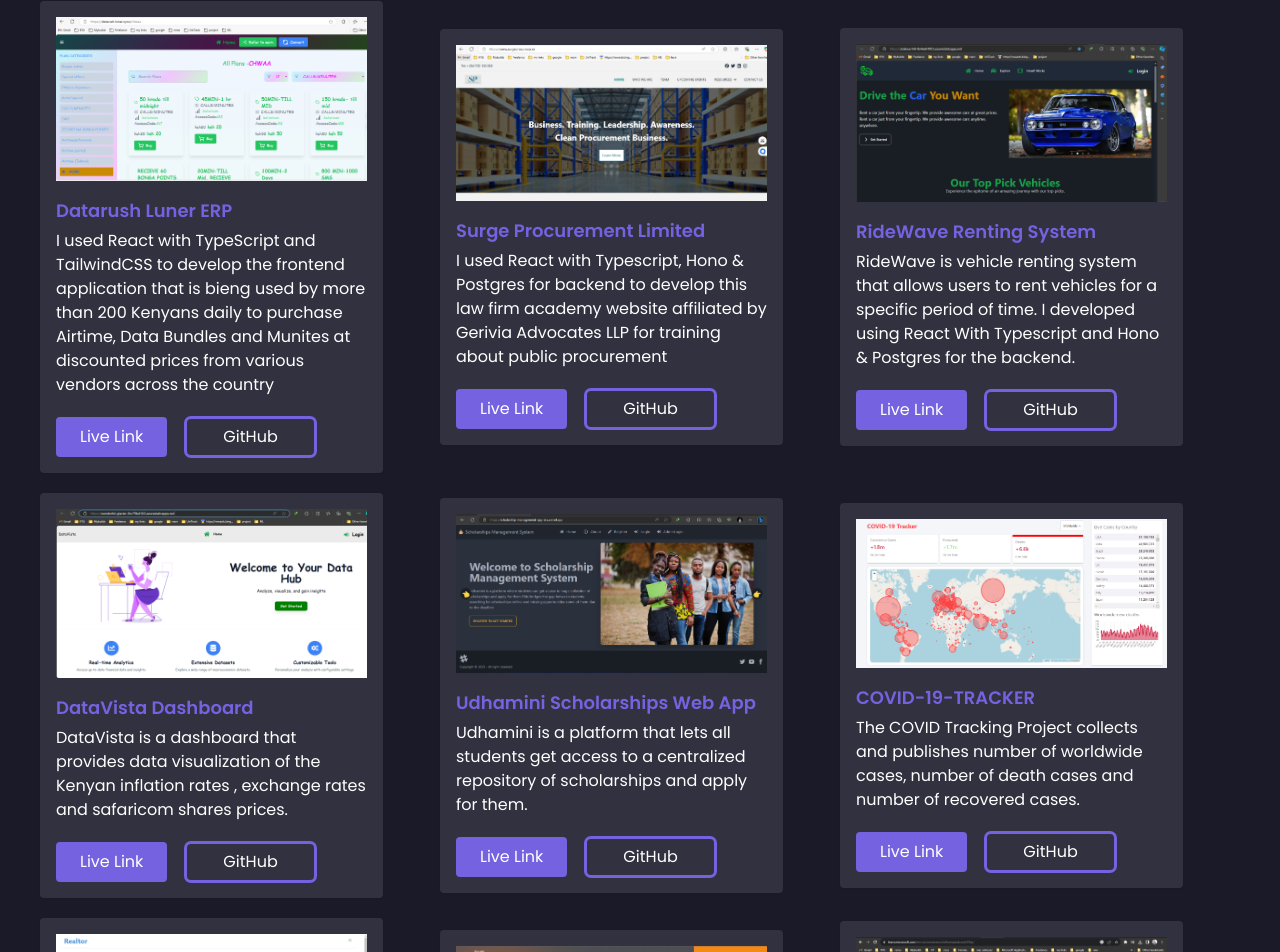
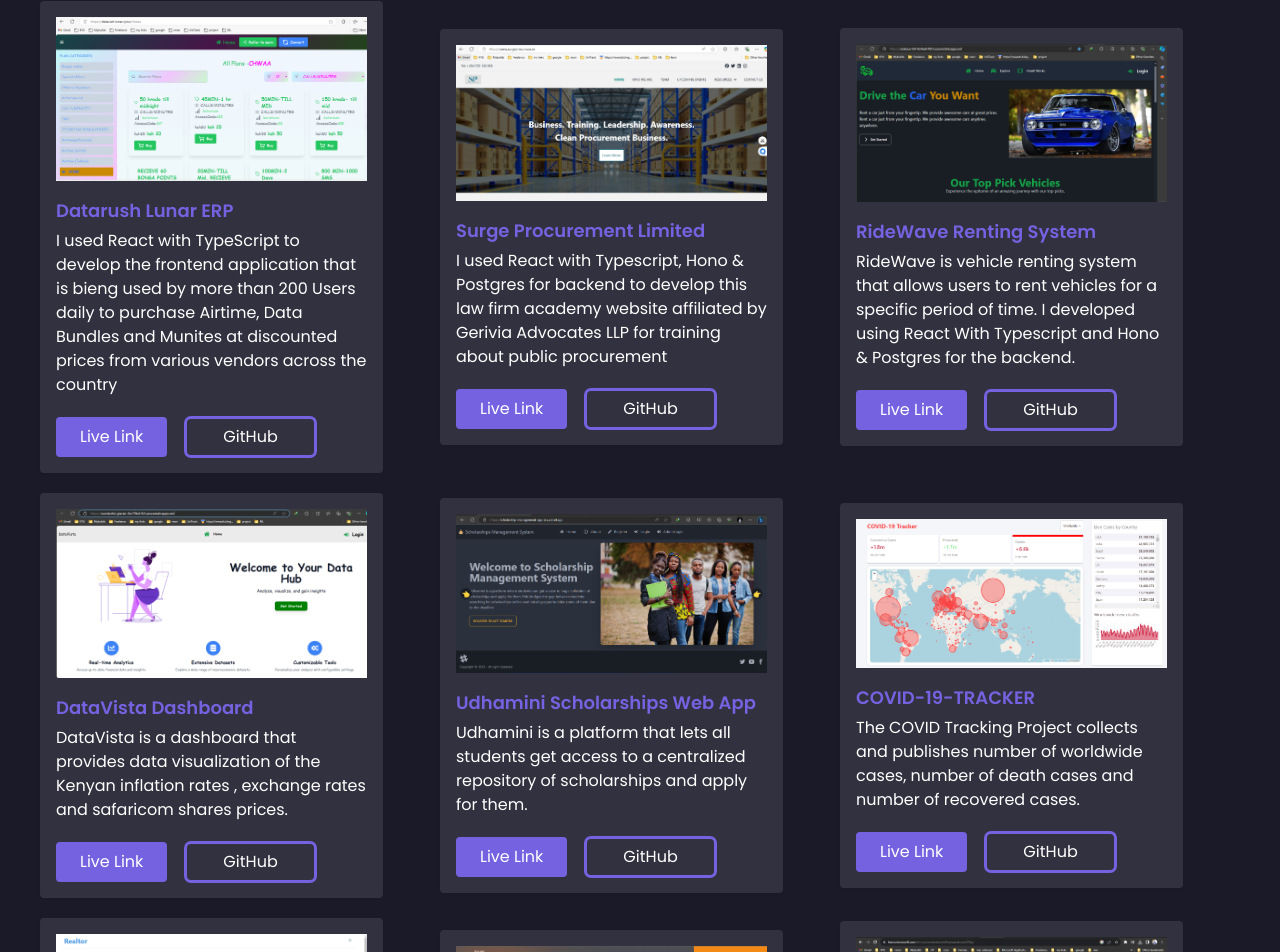
Before and after one commit to deniswachira/my-portifolio, a React (Vite) app: page / in a window 1280 px wide. Shown: the part 1315-2267 px from the top of the page. Built offline with nearby package versions, Linux system fonts and the light colour scheme.

Commit message:
correct spelling of "Lunar" in Datarush project title and update project description for clarity

```diff
--- a/src/components/Projects.jsx
+++ b/src/components/Projects.jsx
@@ -14,9 +14,9 @@
 const Projects = () => {
   const projects = [
     {
-      title: "Datarush Luner ERP",
+      title: "Datarush Lunar ERP",
       description:
-        "I used React with TypeScript and TailwindCSS to develop the frontend application that is bieng used by more than 200 Kenyans daily to purchase Airtime, Data Bundles and Munites at discounted prices from various vendors across the country",
+        "I used React with TypeScript to develop the frontend application that is bieng used by more than 200 Users daily to purchase Airtime, Data Bundles and Munites at discounted prices from various vendors across the country",
       photo: datarush,
       link: "https://datarush.lunar.cyou/chwaa",
       github: "https://datarush.lunar.cyou/chwaa",
```
